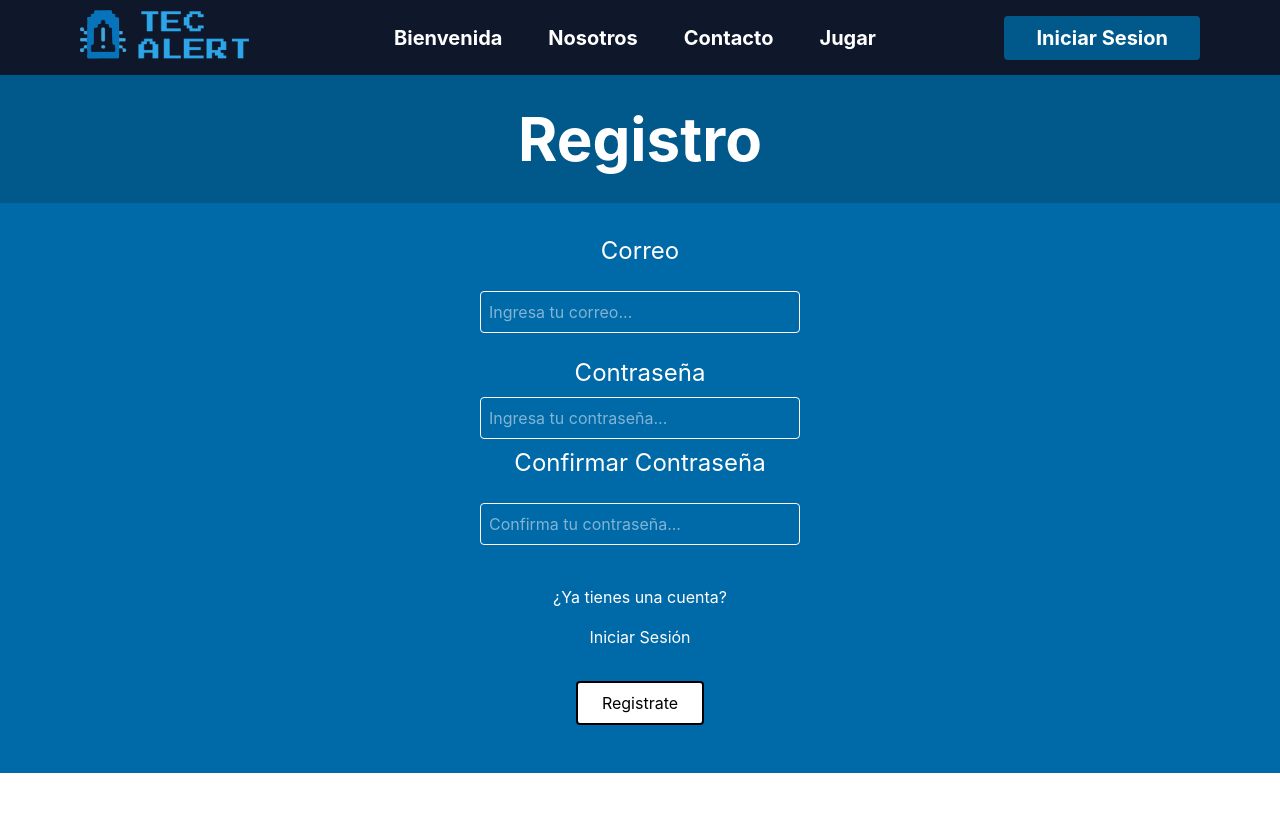
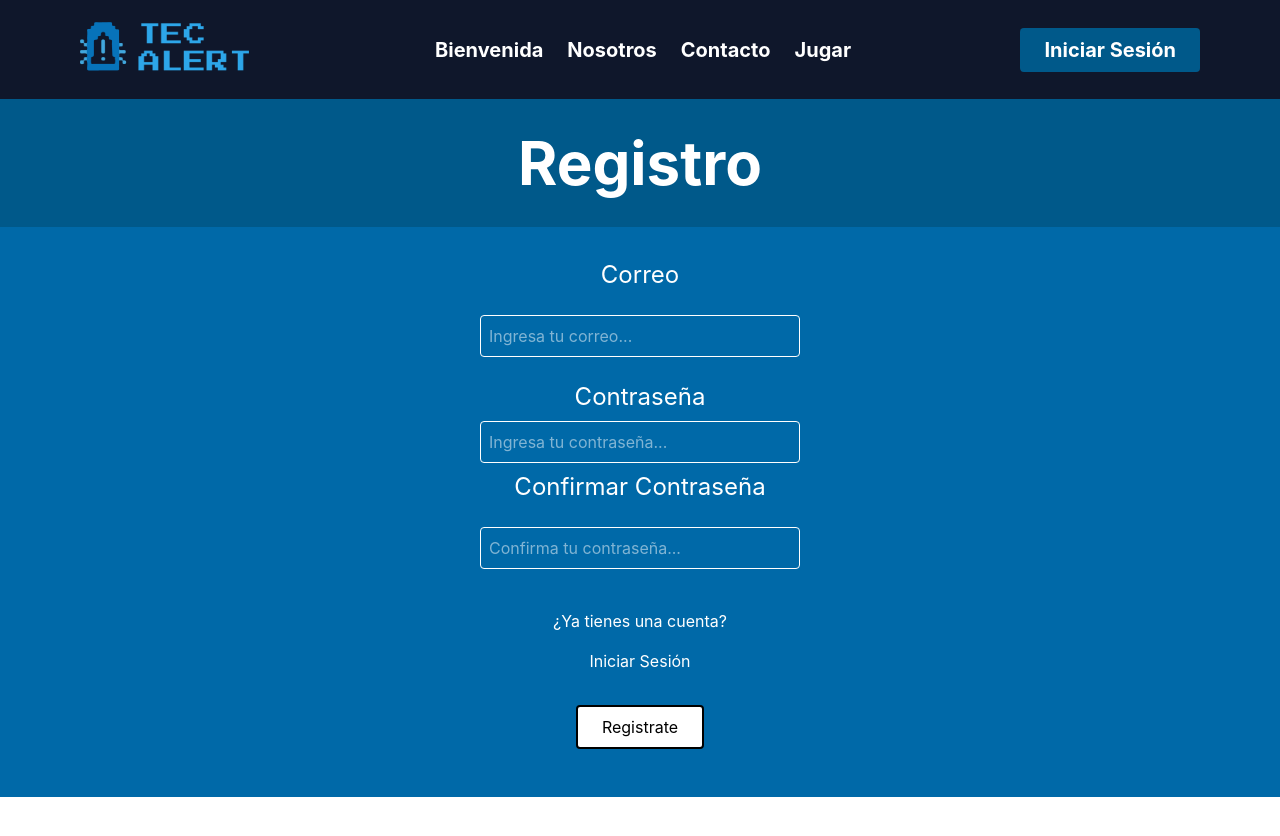
Before and after one commit to jdelagarzaf/tec-alert, a React (Create React App) app: page /registrar in a window 1280 px wide. Shown: the top 836 px of the page. Built offline with nearby package versions, Linux system fonts and the light colour scheme; no server answers.

Commit message:
add hamburger menu for mobile

```diff
--- a/src/components/Navbar.jsx
+++ b/src/components/Navbar.jsx
@@ -1,38 +1,113 @@
+import { useState } from 'react';
 import { Link } from 'react-router-dom';
 import { useAuth } from "../context/AuthContext";
-
 import logo from '../assets/logos/logo_azul.png';
 
 export default function Inicio() {
-    const { user, logout } = useAuth();
+  const { user, logout } = useAuth();
+  const [isOpen, setIsOpen] = useState(false);
+
   return (
-    <div className="bg-slate-900 flex justify-between items-center px-2 md:px-20 sticky top-0 z-50 text-white">
-        <div className="">
-            <img src={logo} alt="Logo" className="h-[20px] md:h-[75px] object-contain" />
+    <div className="bg-slate-900 sticky top-0 z-50 text-white">
+      <div className="flex justify-between items-center px-2 md:px-20 py-3">
+        {/* Logo */}
+        <img src={logo} alt="Logo" className="h-[50px] md:h-[75px] object-contain" />
+
+        {/* Desktop Menu */}
+        <div className="hidden md:flex justify-around items-center gap-6">
+          <NavLinks />
         </div>
-        <div className="flex justify-around items-center p-4 md:w-1/2 gap-2 md:gap-0">
-            <Link to="/">
-                <p className="text-xs md:text-xl font-bold">Bienvenida</p>
+
+        {/* Auth Buttons */}
+        <div className="hidden md:block">
+          {user ? (
+            <button
+              onClick={logout}
+              className="bg-sky-800 text-white font-bold py-2 px-6 rounded text-sm md:text-xl"
+            >
+              Cerrar Sesión
+            </button>
+          ) : (
+            <Link to="/iniciar-sesion">
+              <button className="bg-sky-800 text-white font-bold py-2 px-6 rounded text-sm md:text-xl">
+                Iniciar Sesión
+              </button>
             </Link>
-            <Link to="/nosotros">
-                <p className="text-xs md:text-xl font-bold">Nosotros</p>
+          )}
+        </div>
+
+        {/* Hamburger Icon (Mobile) */}
+        <button
+          onClick={() => setIsOpen(!isOpen)}
+          className="block md:hidden focus:outline-none"
+        >
+          <svg
+            className="w-6 h-6 text-white"
+            fill="none"
+            stroke="currentColor"
+            viewBox="0 0 24 24"
+          >
+            {isOpen ? (
+              <path
+                strokeLinecap="round"
+                strokeLinejoin="round"
+                strokeWidth={2}
+                d="M6 18L18 6M6 6l12 12"
+              />
+            ) : (
+              <path
+                strokeLinecap="round"
+                strokeLinejoin="round"
+                strokeWidth={2}
+                d="M4 6h16M4 12h16M4 18h16"
+              />
+            )}
+          </svg>
+        </button>
+      </div>
+
+      {/* Mobile Menu */}
+      {isOpen && (
+        <div className="md:hidden px-4 pb-4 space-y-3">
+          <NavLinks onClick={() => setIsOpen(false)} />
+          {user ? (
+            <button
+              onClick={() => {
+                logout();
+                setIsOpen(false);
+              }}
+              className="block w-full bg-sky-800 text-white font-bold py-2 rounded"
+            >
+              Cerrar Sesión
+            </button>
+          ) : (
+            <Link to="/iniciar-sesion" onClick={() => setIsOpen(false)}>
+              <button className="block w-full bg-sky-800 text-white font-bold py-2 rounded">
+                Iniciar Sesión
+              </button>
             </Link>
-            <Link to="/contacto">
-                <p className="text-xs md:text-xl font-bold">Contacto</p>
-            </Link>
-            <Link to="/jugar">
-                <p className="text-xs md:text-xl font-bold">Jugar</p>
-            </Link>
+          )}
         </div>
-        <div className="">
-             {user ? (
-                <button onClick={logout} className="bg-sky-800 text-white font-bold md:py-2 md:px-8 rounded text-xs md:text-xl" >Cerrar Sesión</button>
-            ) : (
-                <Link to="/iniciar-sesion">
-                    <button className="bg-sky-800 text-white font-bold md:py-2 md:px-8 rounded text-xs md:text-xl">Iniciar Sesion</button>
-                </Link>
-            )}
-        </div>
+      )}
     </div>
   );
 }
+
+function NavLinks({ onClick = () => {} }) {
+  return (
+    <>
+      <Link to="/" onClick={onClick}>
+        <p className="text-sm md:text-xl font-bold pb-2 md:pb-0">Bienvenida</p>
+      </Link>
+      <Link to="/nosotros" onClick={onClick}>
+        <p className="text-sm md:text-xl font-bold pb-2 md:pb-0">Nosotros</p>
+      </Link>
+      <Link to="/contacto" onClick={onClick}>
+        <p className="text-sm md:text-xl font-bold pb-2 md:pb-0">Contacto</p>
+      </Link>
+      <Link to="/jugar" onClick={onClick}>
+        <p className="text-sm md:text-xl font-bold pb-2 md:pb-0">Jugar</p>
+      </Link>
+    </>
+  );
+}
```
